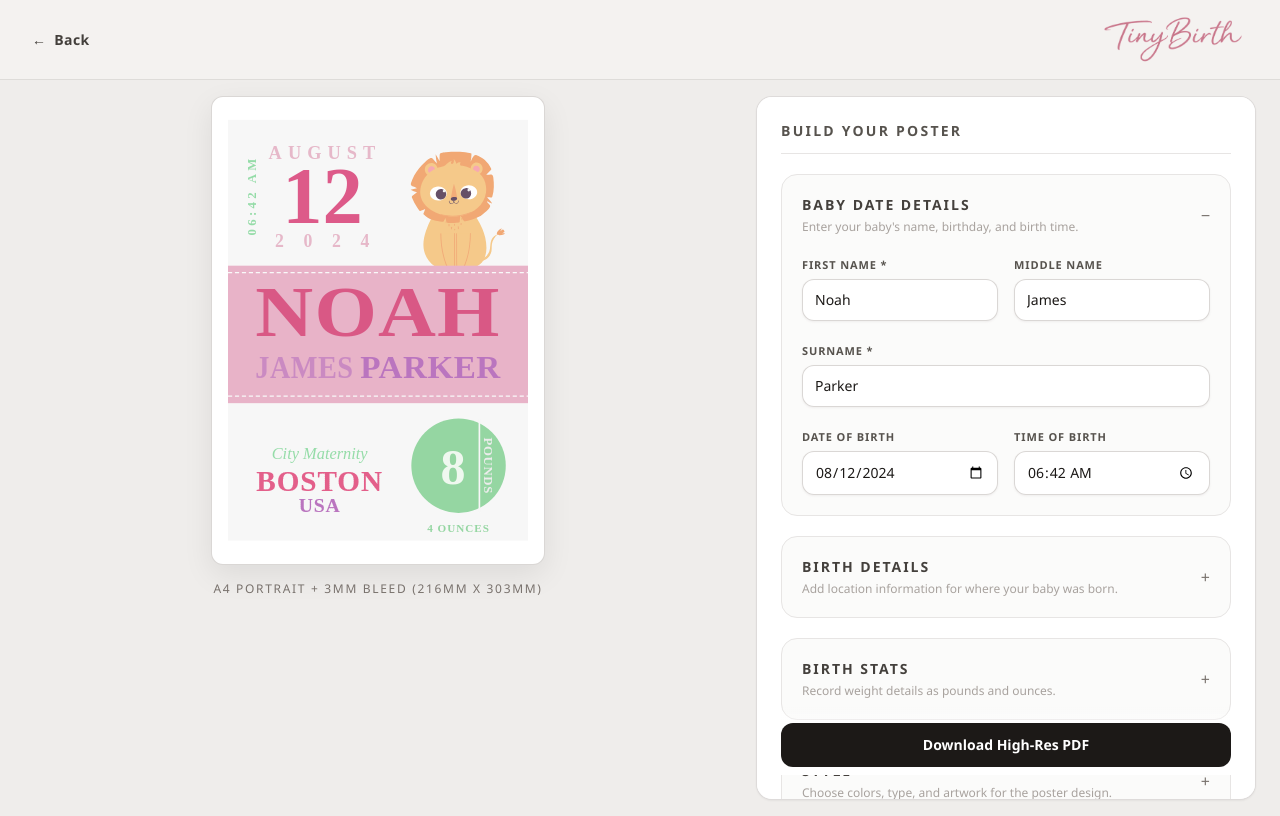
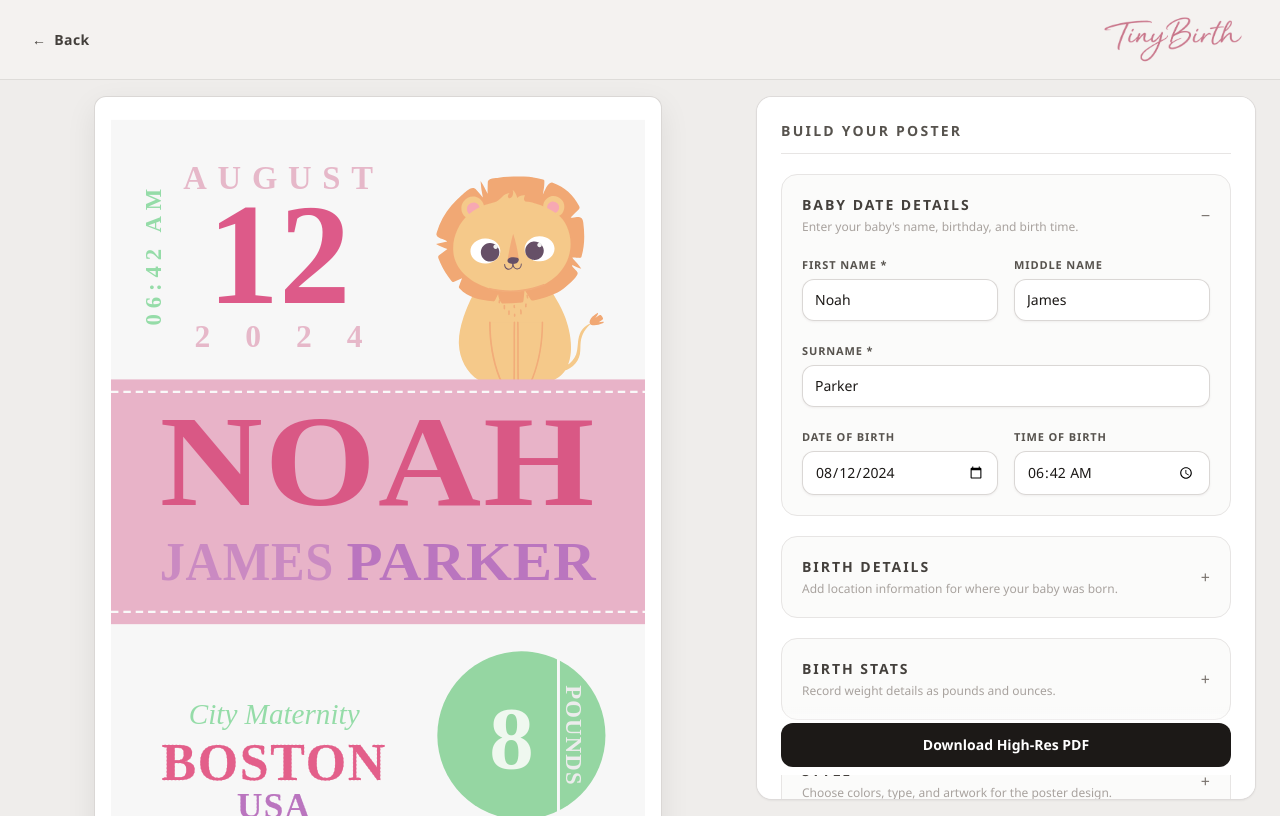
Before and after one commit to alzer81-81/baby-keepsakes, a Next.js app: page /builder in a window 1280 px wide. Built offline with nearby package versions, Linux system fonts and the light colour scheme.

Commit message:
Restore previous preview and builder height behavior

```diff
--- a/components/poster-builder.tsx
+++ b/components/poster-builder.tsx
@@ -199,7 +199,7 @@ export function PosterBuilder() {
           </section>
 
           <section className={`${mobileView === "edit" ? "block" : "hidden"} lg:block`}>
-            <div className="rounded-2xl border border-stone-300/80 bg-white p-4 shadow-sm sm:p-6 lg:h-[calc(100vh-96px)] lg:overflow-y-auto">
+            <div className="rounded-2xl border border-stone-300/80 bg-white p-4 shadow-sm sm:p-6 lg:max-h-[calc(100vh-96px)] lg:overflow-y-auto">
               <div className="mb-5 border-b border-stone-200 pb-3">
                 <p className="text-sm font-semibold uppercase tracking-[0.16em] text-stone-600">Build Your Poster</p>
               </div>
--- a/components/poster-preview.tsx
+++ b/components/poster-preview.tsx
@@ -10,9 +10,8 @@ export function PosterPreview({ spec, zoom = 1 }: Props) {
   const svg = renderPosterSvg(spec, "preview");
 
   return (
-    <div className="mx-auto flex w-full flex-col lg:max-h-full">
-      <div className="mx-auto flex w-full items-center justify-center lg:min-h-0">
-        <div className="aspect-[216/303] w-full max-w-[560px] overflow-hidden rounded-xl border border-stone-300/90 bg-white p-3 shadow-[0_10px_30px_rgba(0,0,0,0.08)] sm:p-4 lg:h-full lg:w-auto lg:max-h-full lg:max-w-full">
+    <div className="mx-auto w-full">
+      <div className="mx-auto aspect-[216/303] w-full max-w-[560px] overflow-hidden rounded-xl border border-stone-300/90 bg-white p-3 shadow-[0_10px_30px_rgba(0,0,0,0.08)] sm:p-4 lg:max-w-[min(100%,71vh)]">
         <div className="flex h-full w-full items-center justify-center overflow-hidden">
           <div
             className="h-full w-full origin-center transition-transform duration-200 ease-out [&_svg]:block [&_svg]:h-full [&_svg]:w-full"
@@ -21,7 +20,6 @@ export function PosterPreview({ spec, zoom = 1 }: Props) {
           />
         </div>
       </div>
-      </div>
       <p className="mt-4 text-center text-xs uppercase tracking-[0.14em] text-stone-500">A4 portrait + 3mm bleed (216mm x 303mm)</p>
     </div>
   );
```
Lines whose indentation alone changed are shown as unchanged.
